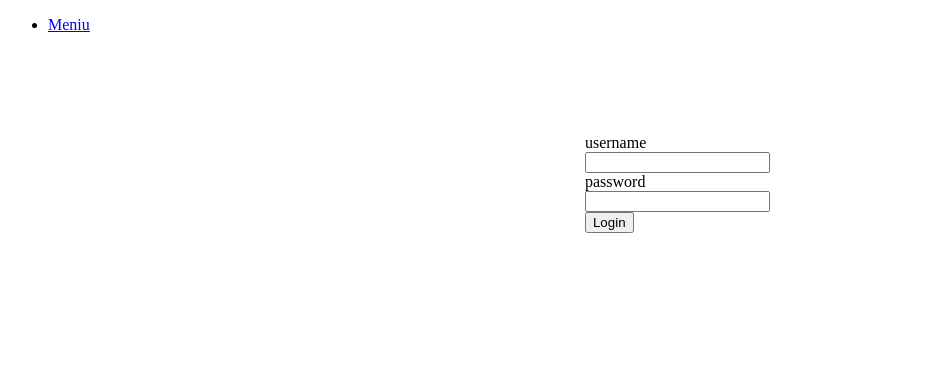
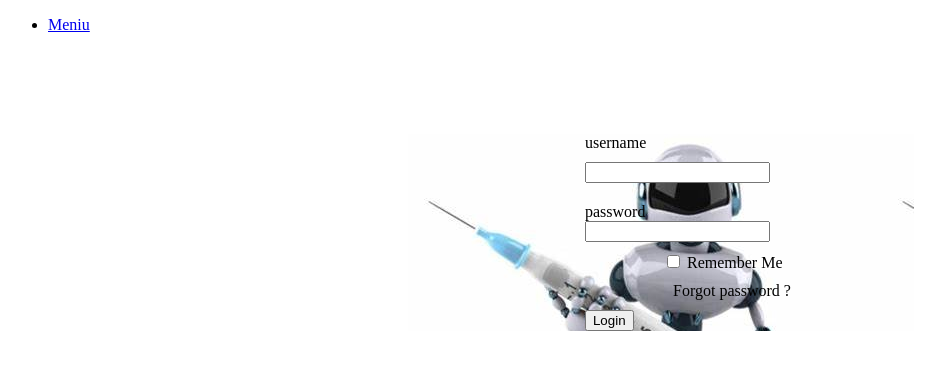
Before and after one commit to Cucaila/Pagina-Web, an Angular app: page /login in a window 1280 px wide. Shown: the top 370 px of the page, without its empty margins (0-945 px from the left). Built offline with nearby package versions, Linux system fonts and the light colour scheme.

Commit message:
added image and remember me field

```diff
--- a/src/app/login/login.component.css
+++ b/src/app/login/login.component.css
@@ -4,20 +4,34 @@ form{
     /* padding: 0px 20px 20px 20px; */
     margin-left: 400px;
     margin-top: 100px;
+    background-image: url('src/assets/img/photo.jpg');
     }
     .username{
         width: 20px;
         margin-left: 35%;
+        margin-top: 60px;
     }
     .label1{
         width: 20px;
         margin-left: 35%;
+        margin-top: 10px;
     }
     .pass{
         width: 20px;
         margin-left: 35%;
+        margin-top: 20px;
     }
     .login{
         width: 20px;
         margin-left: 35%;
+        margin-top: 10px;
+
     }
+    .remember{
+        margin-top: 10px;
+        margin-left: 255px;
+    }
+    .forgot-password{
+        margin-top: 10px;
+        margin-left: 265px;
+    }
--- a/src/app/login/login.component.html
+++ b/src/app/login/login.component.html
@@ -10,6 +10,15 @@
     <label>password</label>
     <input type="password">
   </div>
+  <div class="remember">
+<input type="checkbox" name="remember">
+<label>
+   Remember Me
+  </label>
+  </div>
+  <div class="forgot-password">
+Forgot password ?
+  </div>
   <div class="login">
   <button type="submit">Login</button>
   </div>
```
Also changed, not shown: src/assets/img/photo.jpg (added).
